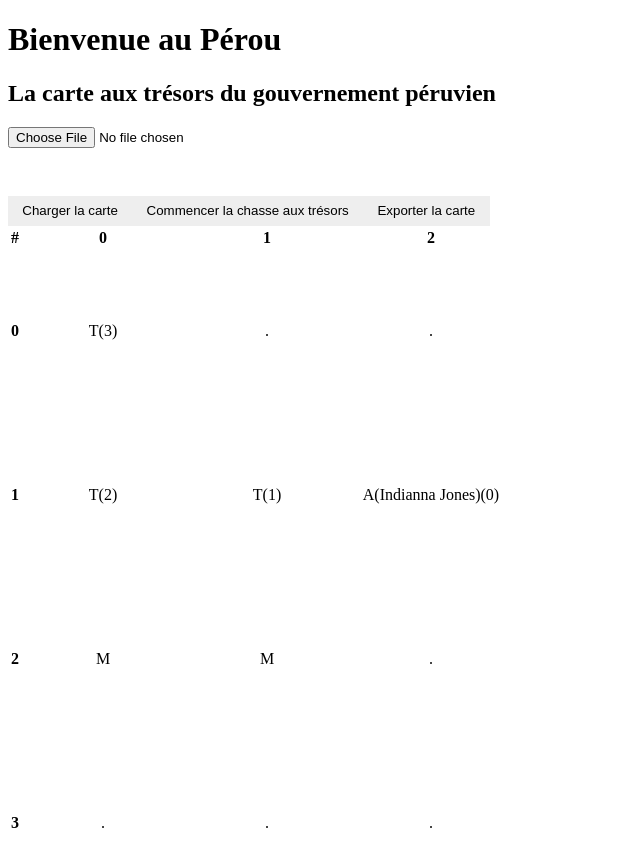
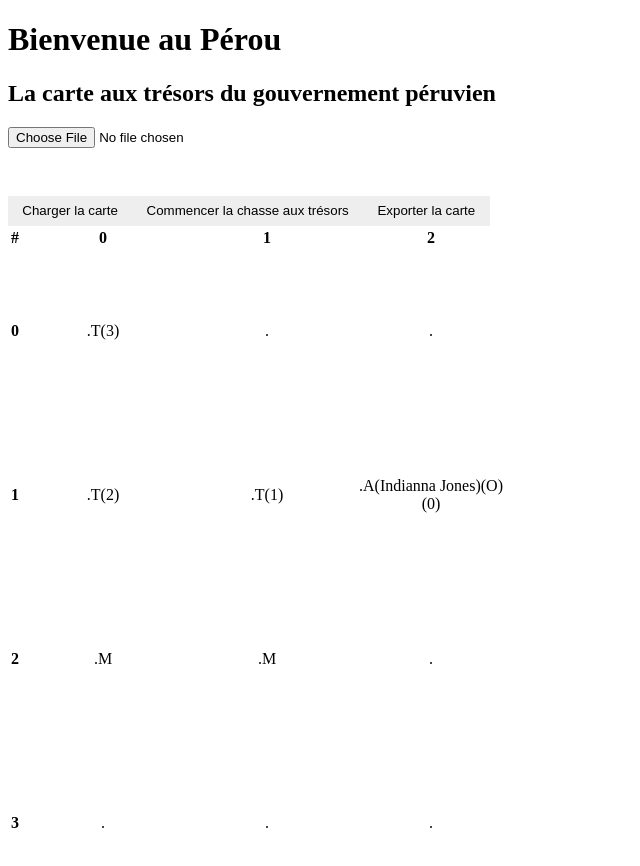
Before and after one commit to zecpan/Peruvian-Treasures, an Angular app in the folder front/: page / in a window 1280 px wide. Both pictures are taken after a click on the button "Charger la carte". Shown: the top 866 px of the page, without its empty margins (0-640 px from the left). Built offline with nearby package versions, Linux system fonts and the light colour scheme.

Commit message:
dev: Fix graphique

```diff
--- a/front/src/app/component/map/map.component.html
+++ b/front/src/app/component/map/map.component.html
@@ -34,8 +34,8 @@
                     >
                     <span *ngSwitchCase="'A'"
                       >{{ c.type }}({{ $any(c).name }})({{
-                        $any(c).nbTreasur
-                      }})</span
+                        $any(c).orientation
+                      }})({{ $any(c).nbTreasur }})</span
                     >
                     <span *ngSwitchDefault>{{ c.type }}</span>
                   </span>
--- a/front/src/app/component/map/map.component.ts
+++ b/front/src/app/component/map/map.component.ts
@@ -177,17 +177,9 @@ export class MapComponent {
       for (let i = 0; i < this.carte.width; i++) {
         for (let j = 0; j < this.carte.height; j++) {
           let tempCoordinate = new DefaultCoordinate('.', i, j);
-          const existCoordinate = mapCoordinates.find(
-            (c) =>
-              tempCoordinate.horizontal == c.horizontal &&
-              tempCoordinate.vertical == c.vertical
-          );
-
-          if (existCoordinate == undefined)
-            arrayOfDefaultsCoordinates.push(tempCoordinate);
+          arrayOfDefaultsCoordinates.push(tempCoordinate);
         }
       }
-
       this.arrayOfAllCoordinates =
         arrayOfDefaultsCoordinates.concat(mapCoordinates);
       console.log(this.arrayOfAllCoordinates);
--- a/front/src/app/model/adventurer.ts
+++ b/front/src/app/model/adventurer.ts
@@ -37,7 +37,6 @@ export class Adventurer implements Coordinates {
           console.log(
             `horizontal: ${this.horizontal} vertical: ${this.vertical} nombre de trésors: ${this.nbTreasur}`
           );
-          await this.delay(500);
           break;
         case 'D':
           this.droite(this.orientation);
@@ -50,6 +49,7 @@ export class Adventurer implements Coordinates {
         default:
           break;
       }
+      await this.delay(500);
     }
   }
 
```
